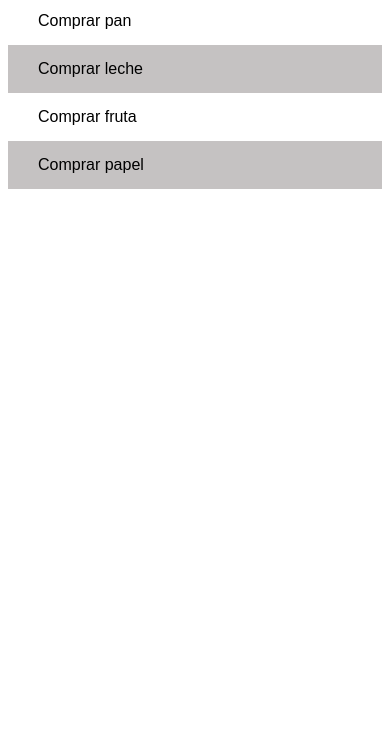
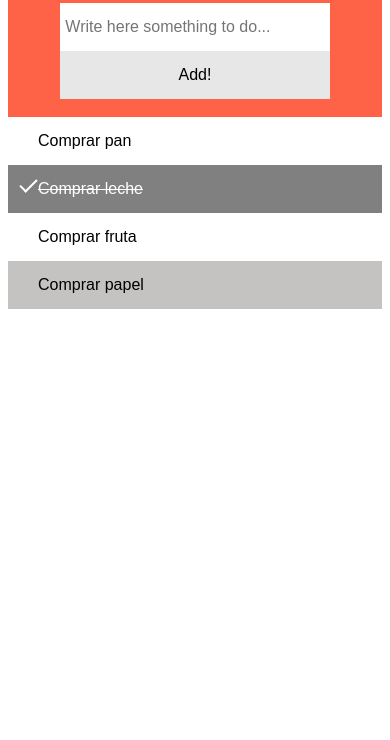
Before and after one commit to leticiamorlans/skylab_toDoList, a website built with webpack: page dist/index.html in a window 390 px wide. Shown: the part 104-844 px from the top of the page. Built offline with nearby package versions, Linux system fonts and the light colour scheme.

Commit message:
scss listo para cambios

```diff
--- a/src/index.scss
+++ b/src/index.scss
@@ -1,9 +1,8 @@
 body {
     font-family: Arial, Helvetica, sans-serif;
-    div {
-        background-color: tomato;
         .header{
             padding: 5% 5%;
+            background-color: tomato;
             h1 {
                 color: white;
                 text-align: center;
@@ -20,14 +19,12 @@ body {
                     margin: 0;
                     float: left;
                 }
-
                 input {
                     padding: 15px 5px;
                     font-size: 16px;
                     width: 70%;
                     text-align: left;
                 }
-
                 button {
                     background-color: #e7e7e7;
                     color: black;
@@ -36,11 +33,13 @@ body {
                     cursor: pointer;
                     width: 28%;
                 }
-
+                button:hover{
+                    background-color: rgb(80, 77, 76);
+                    color: white;
+                }
+            }
         }
 
-        }
-    }
 
 /* listas */
 
@@ -55,8 +54,17 @@ body {
         li {
             padding: 15px 30px;
             position: relative;
+
+        }
+        li:nth-child(even) {
+            background-color: rgb(197, 194, 194);
+        }
+
+        li:hover{
+            background-color: rgb(248, 171, 157);
+        }
         /*done es para cuando le das click y ya la marca como hecha*/
-            .done {
+        li.done {
             background-color: gray;
             color: white;
             text-decoration: line-through;
@@ -74,15 +82,8 @@ body {
             height: 15px;
             width: 7px;
         }
-        }
 
-        li:nth-child(even) {
-            background-color: rgb(197, 194, 194);
-        }
 
-        li:hover{
-            background-color: rgb(248, 171, 157);
-        }
 
         /*para cuando se crea el botón*/
         .close {
@@ -94,4 +95,16 @@ body {
         }
 
     }
+    @media (max-width: 716px){//mobile
+        input#to-do {
+            width: 100%;
         }
+
+        .header {
+            button.add {
+                width: 100%;
+            }
+        }
+    }
+
+}
```
Also changed, not shown: dist/main.js. Lines whose indentation alone changed are shown as unchanged.
